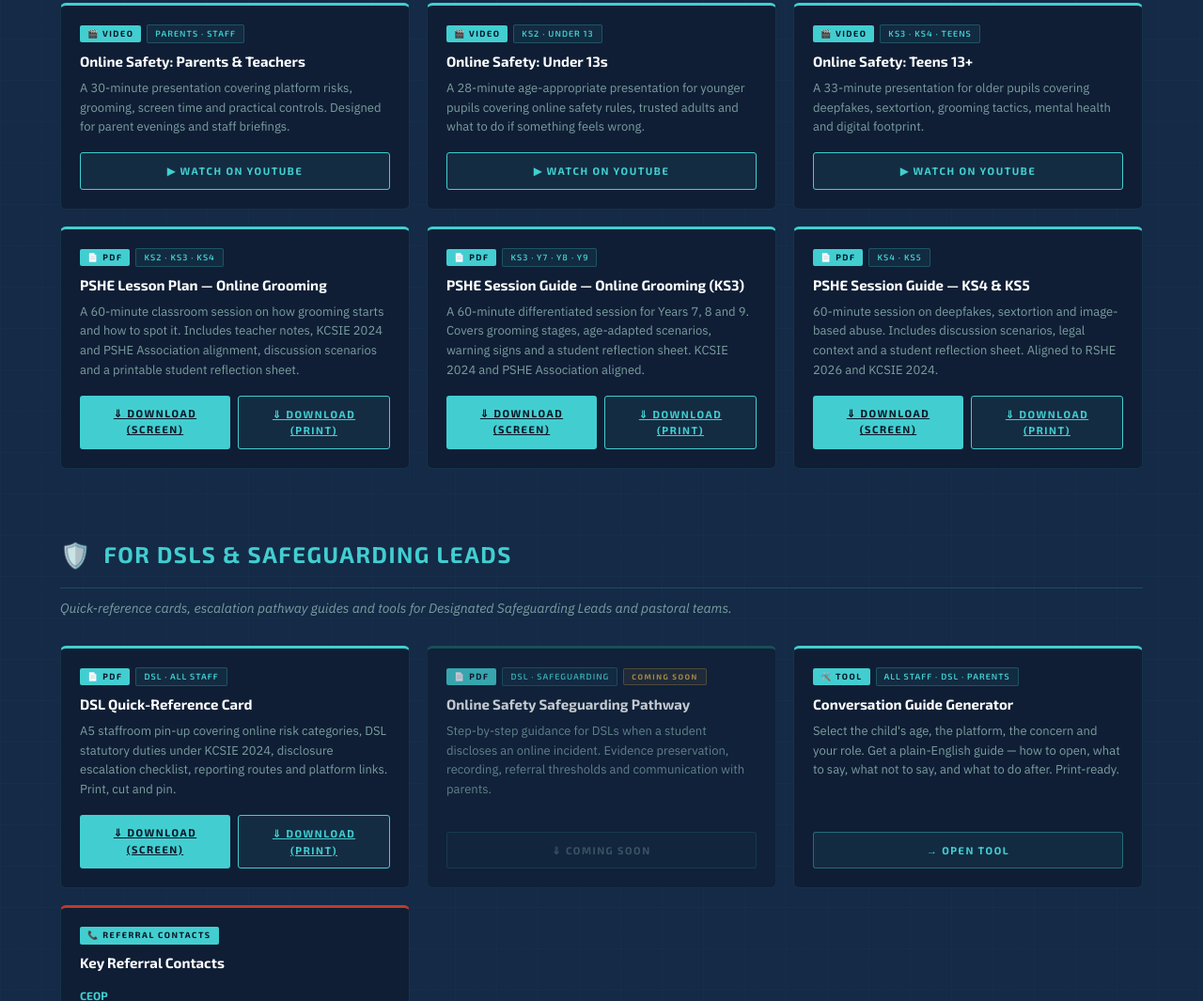
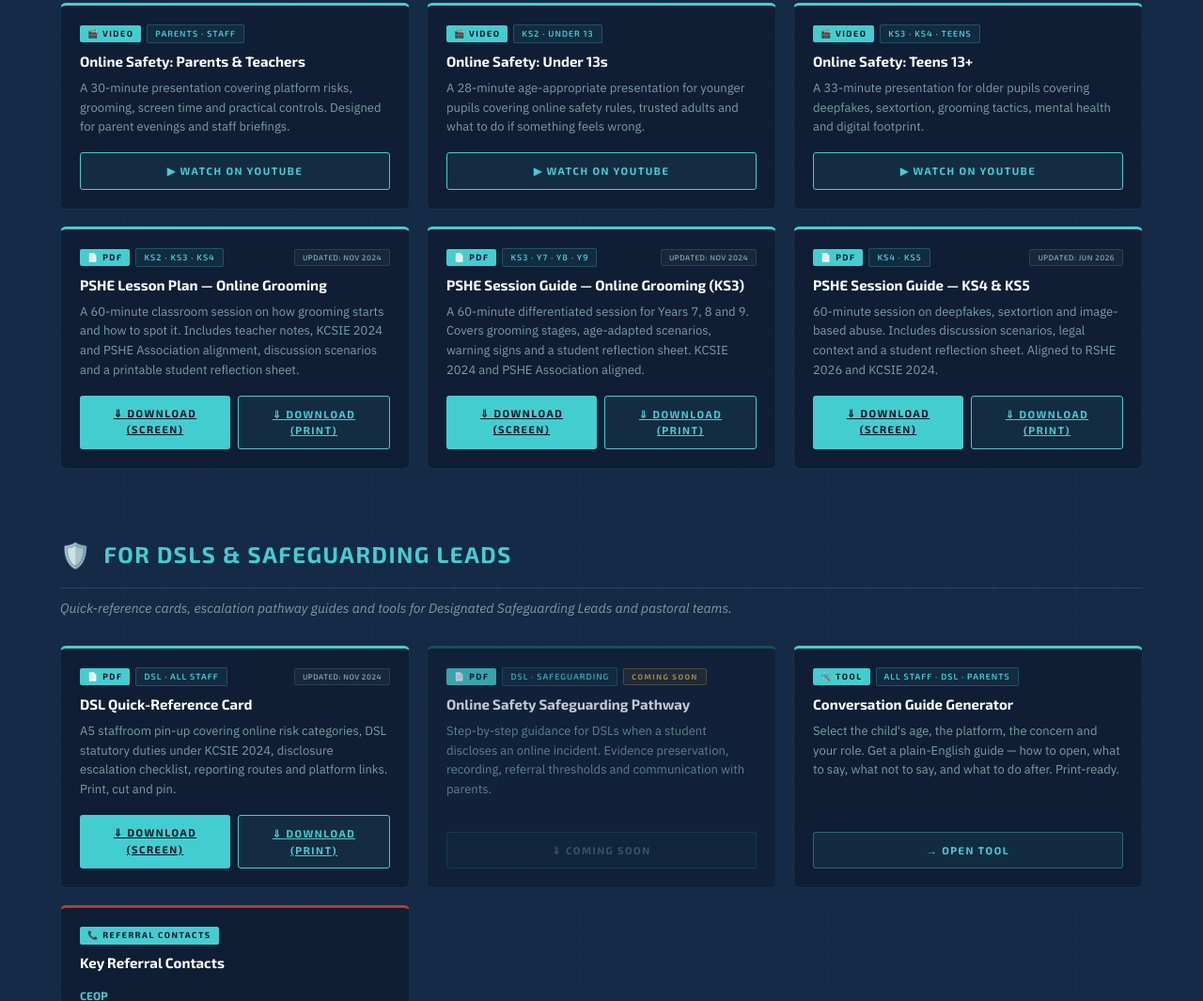
Before and after one commit to Cyber-Safety-Guy/csg-schools, a website: page index.html in a window 1280 px wide. Shown: the part 751-1816 px from the top of the page at 94% size. Drawn offline with Linux system fonts and the light colour scheme.

Commit message:
Add resource update dates to PDF downloads

```diff
--- a/index.html
+++ b/index.html
@@ -219,6 +219,7 @@
         <div class="rc-meta">
           <span class="rc-type-badge">📄 PDF</span>
           <span class="rc-ks-badge">KS2 · KS3 · KS4</span>
+          <span class="rc-updated-badge">Updated: Nov 2024</span>
         </div>
         <h3>PSHE Lesson Plan — Online Grooming</h3>
         <p>A 60-minute classroom session on how grooming starts and how to spot it. Includes teacher notes, KCSIE 2024 and PSHE Association alignment, discussion scenarios and a printable student reflection sheet.</p>
@@ -233,6 +234,7 @@
         <div class="rc-meta">
           <span class="rc-type-badge">📄 PDF</span>
           <span class="rc-ks-badge">KS3 · Y7 · Y8 · Y9</span>
+          <span class="rc-updated-badge">Updated: Nov 2024</span>
         </div>
         <h3>PSHE Session Guide — Online Grooming (KS3)</h3>
         <p>A 60-minute differentiated session for Years 7, 8 and 9. Covers grooming stages, age-adapted scenarios, warning signs and a student reflection sheet. KCSIE 2024 and PSHE Association aligned.</p>
@@ -247,6 +249,7 @@
         <div class="rc-meta">
           <span class="rc-type-badge">📄 PDF</span>
           <span class="rc-ks-badge">KS4 · KS5</span>
+          <span class="rc-updated-badge">Updated: Jun 2026</span>
         </div>
         <h3>PSHE Session Guide — KS4 &amp; KS5</h3>
         <p>60-minute session on deepfakes, sextortion and image-based abuse. Includes discussion scenarios, legal context and a student reflection sheet. Aligned to RSHE 2026 and KCSIE 2024.</p>
@@ -274,6 +277,7 @@
   <div class="rc-meta">
     <span class="rc-type-badge">📄 PDF</span>
     <span class="rc-ks-badge">DSL · All Staff</span>
+    <span class="rc-updated-badge">Updated: Nov 2024</span>
   </div>
   <h3>DSL Quick-Reference Card</h3>
   <p>A5 staffroom pin-up covering online risk categories, DSL statutory duties under KCSIE 2024, disclosure escalation checklist, reporting routes and platform links. Print, cut and pin.</p>
--- a/style.css
+++ b/style.css
@@ -212,6 +212,13 @@ body {
   color: var(--gold); background: rgba(212,168,67,0.1);
   border: 1px solid rgba(212,168,67,0.35); padding: 2px 8px; border-radius: 2px;
 }
+.rc-updated-badge {
+  font-family: 'Exo 2', sans-serif; font-weight: 600; font-size: 8px;
+  letter-spacing: 0.5px; text-transform: uppercase;
+  color: var(--grey); background: rgba(123,158,160,0.08);
+  border: 1px solid rgba(123,158,160,0.2); padding: 2px 8px; border-radius: 2px;
+  margin-left: auto;
+}
 
 /* RC buttons */
 .rc-btn {
```
